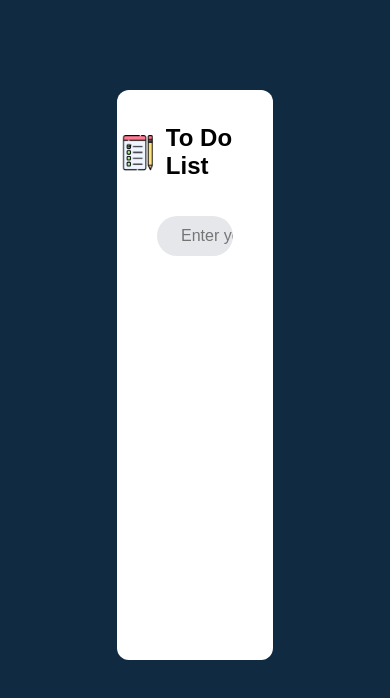
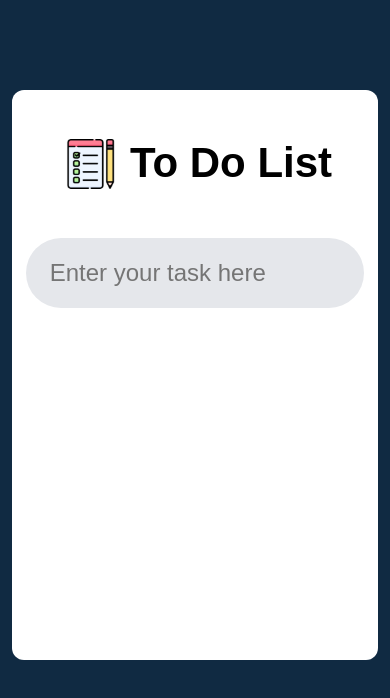
Before and after one commit to Olando07/To-do-list, a React (Vite) app: page / in a window 390 px wide. Shown: the top 698 px of the page. Built offline with nearby package versions, Linux system fonts and the light colour scheme.

Commit message:
"css changes and mobile view fixed"

```diff
--- a/src/index.css
+++ b/src/index.css
@@ -22,7 +22,6 @@
 /* start of ToDo logo and input box */
 .container {
 	width: 40%;
-    max-width: var(--container-md);
 	min-height: 570px;
 	margin: 90px 0 50px 0;
 	border-radius: 0.75rem;
@@ -103,3 +102,71 @@
     align-self: center;
 }
 /* End of ToDo list */
+
+/* mobile view */
+@media(max-width: 1024px){
+    .container{
+        width: 80%;
+    }
+
+    .title {
+        font-size: 28px;
+    }
+
+    .title img {
+        min-width: 64px;
+        min-height: 68px;
+    }
+
+    .input-box{
+        margin: 0 40px 35px;
+        min-height: 70px;
+    }
+
+    .input-box .task {
+        min-height: 70px;
+        font-size: 24px;
+    }
+
+    .input-box button{
+        width: 20%;
+        min-height: 70px;
+    }
+
+    .todo-list {
+        margin: 15px 40px;
+    }
+
+    .todo-list div p {
+        font-size: 24px;
+    }
+
+    .todo-list img {
+        min-height: 52px;
+        min-width: 50px;
+    }
+}
+
+@media(max-width: 767px){
+    .container {
+        width: 94%;
+        margin: 90px 0 70px;
+    }
+
+    .input-box{
+        margin: 0 14px 35px;
+    }
+
+    .input-box button{
+        width: 20%;
+    }
+
+    .todo-list {
+        margin: 15px 20px;
+    }
+
+    .todo-list img {
+        min-height: 32px;
+        min-width: 30px;
+    }
+}
```
